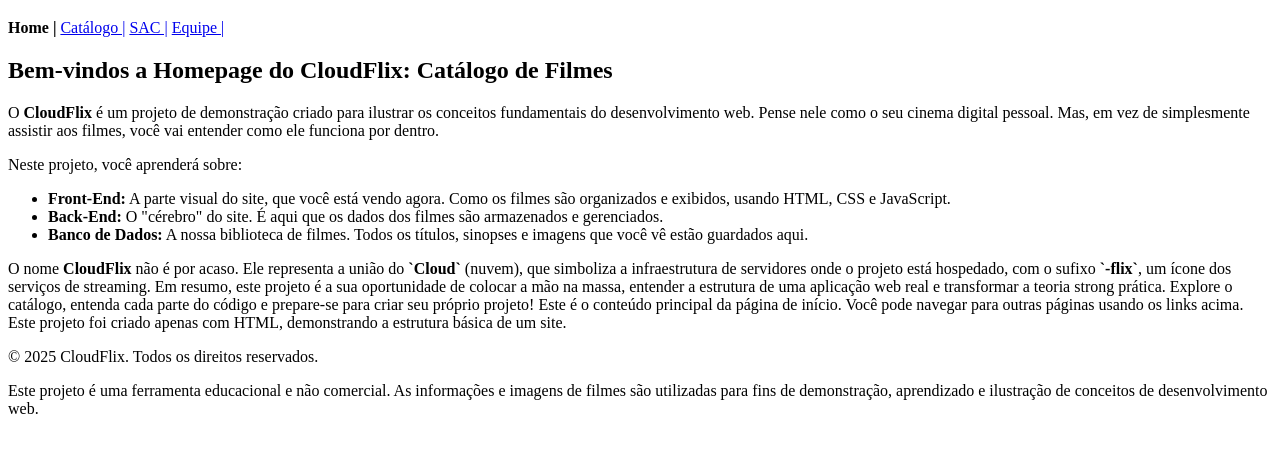
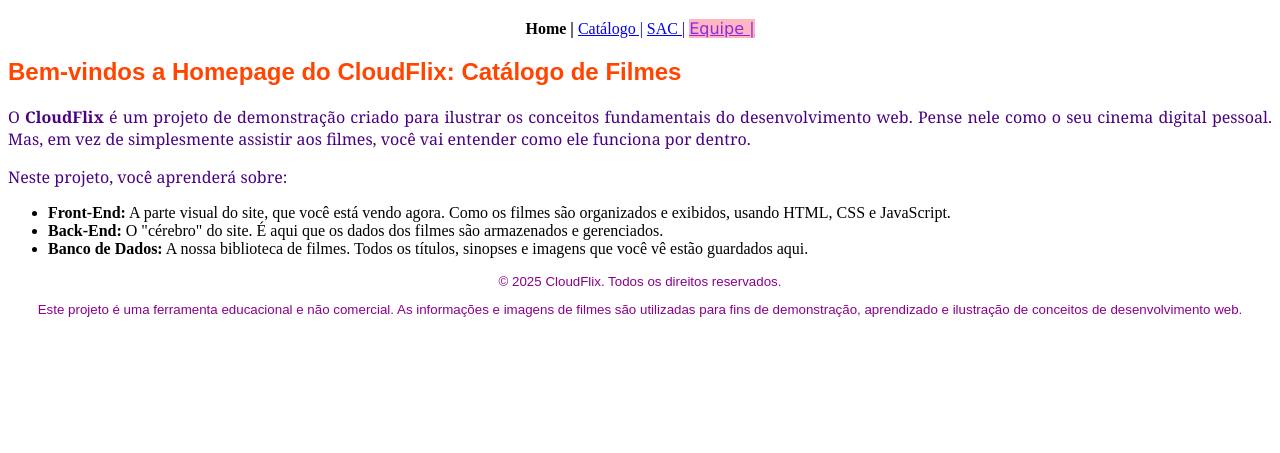
Before and after one commit to vieiravinicius/Ara0062-Aulas-Quarta-Cloudflix--Aula-03-09, a plain HTML site: page index.html in a window 1280 px wide. Shown: the part 61-514 px from the top of the page. Drawn offline with Linux system fonts and the light colour scheme.

Commit message:
Aula Quarta

```diff
--- a/index.html
+++ b/index.html
@@ -4,6 +4,44 @@
     <meta charset="UTF-8">
     <meta name="viewport" content="width=device-width, initial-scale=1.0">
     <title>CloudFlix</title>
+    <style type="text/css">
+     main p{
+
+        font-family: Georgia;
+        text-align: justify;
+        color: indigo;
+
+
+     }
+
+     .texto-do-rodape{
+
+     font-family: fantasy;
+     font-size: smaller;
+     color:darkmagenta;
+     text-align: center;
+
+     }
+
+     #nav-equipe{
+
+     background-color: lightpink;
+     font-family:Verdana;
+     color:blueviolet
+
+
+     }
+    .barra-nav{
+
+    text-align: center;
+
+    }
+
+
+
+    </style>
+
+
 </head>
 <body>
 
@@ -13,17 +51,17 @@
 
 </header>
 
-<nav>
+<nav class="barra-nav">
 
     <b>Home | </b>
     <a href="catalogo.html">Catálogo |</a>
     <a href="sac.html">SAC |</a>
-    <a href="equipe.html">Equipe |</a>
+    <a id="nav-equipe" href="equipe.html">Equipe |</a>
 
 </nav>
 
 <main>
-<h2>Bem-vindos a Homepage do CloudFlix: Catálogo de Filmes</h2>
+<h2 style="font-family:Arial;color: orangered;">Bem-vindos a Homepage do CloudFlix: Catálogo de Filmes</h2>
 
 <p>O <strong>CloudFlix</strong>  é um projeto de demonstração criado para ilustrar os conceitos fundamentais do desenvolvimento web. Pense nele como o seu cinema digital pessoal. Mas, em vez de simplesmente assistir aos filmes, você vai entender como ele funciona por dentro.</p>
 
@@ -38,20 +76,11 @@
 
 </ul>
 
-O nome <strong>CloudFlix</strong> não é por acaso. Ele representa a união do <strong>`Cloud`</strong> (nuvem), que simboliza a infraestrutura de servidores onde o projeto está hospedado, com o sufixo <strong>`-flix`</strong>, um ícone dos serviços de streaming.
-
-Em resumo, este projeto é a sua oportunidade de colocar a mão na massa, entender a estrutura de uma aplicação web real e transformar a teoria strong prática. Explore o catálogo, entenda cada parte do código e prepare-se para criar seu próprio projeto!
-
-Este é o conteúdo principal da página de início. Você pode navegar para outras páginas usando os links acima.
-
-Este projeto foi criado apenas com HTML, demonstrando a estrutura básica de um site.
-
-
 </main>
 
-<footer>
+<footer class="texto-do-rodape">
 
-<p>© 2025 CloudFlix. Todos os direitos reservados.</p>
+<p >© 2025 CloudFlix. Todos os direitos reservados.</p>
 
 <p>Este projeto é uma ferramenta educacional e não comercial. As informações e imagens de filmes são utilizadas para fins de demonstração, aprendizado e ilustração de conceitos de desenvolvimento web.</p>
 
```
